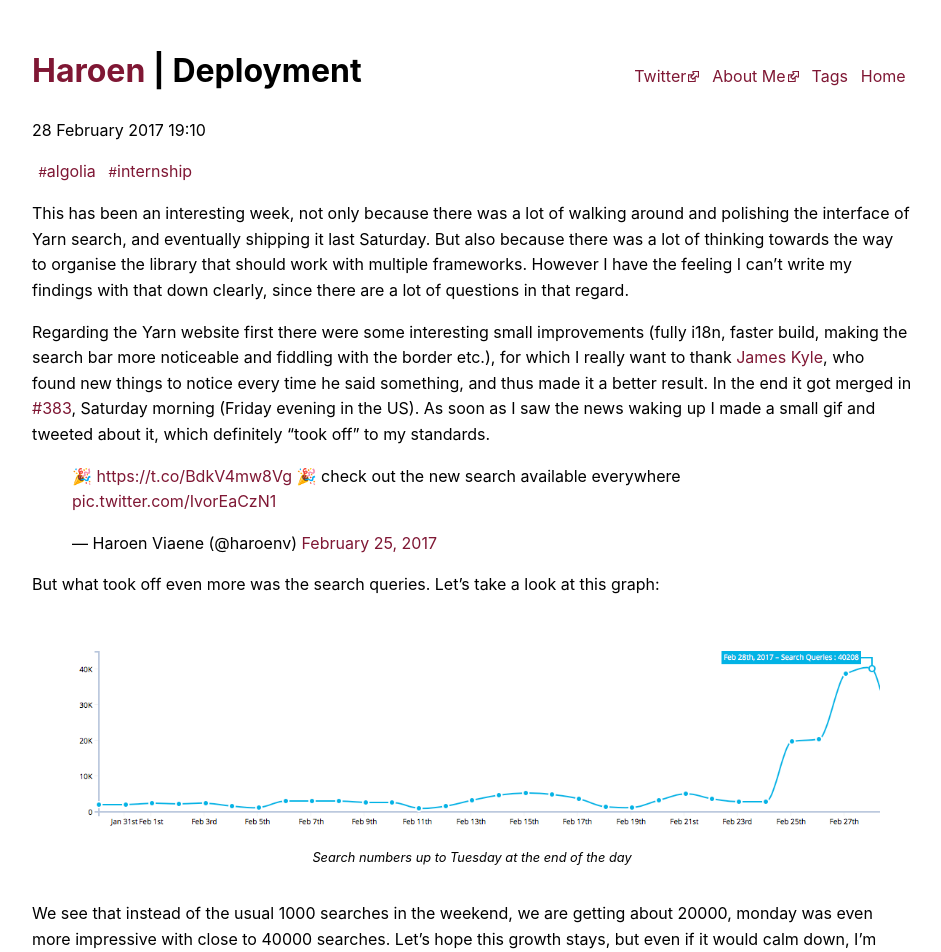
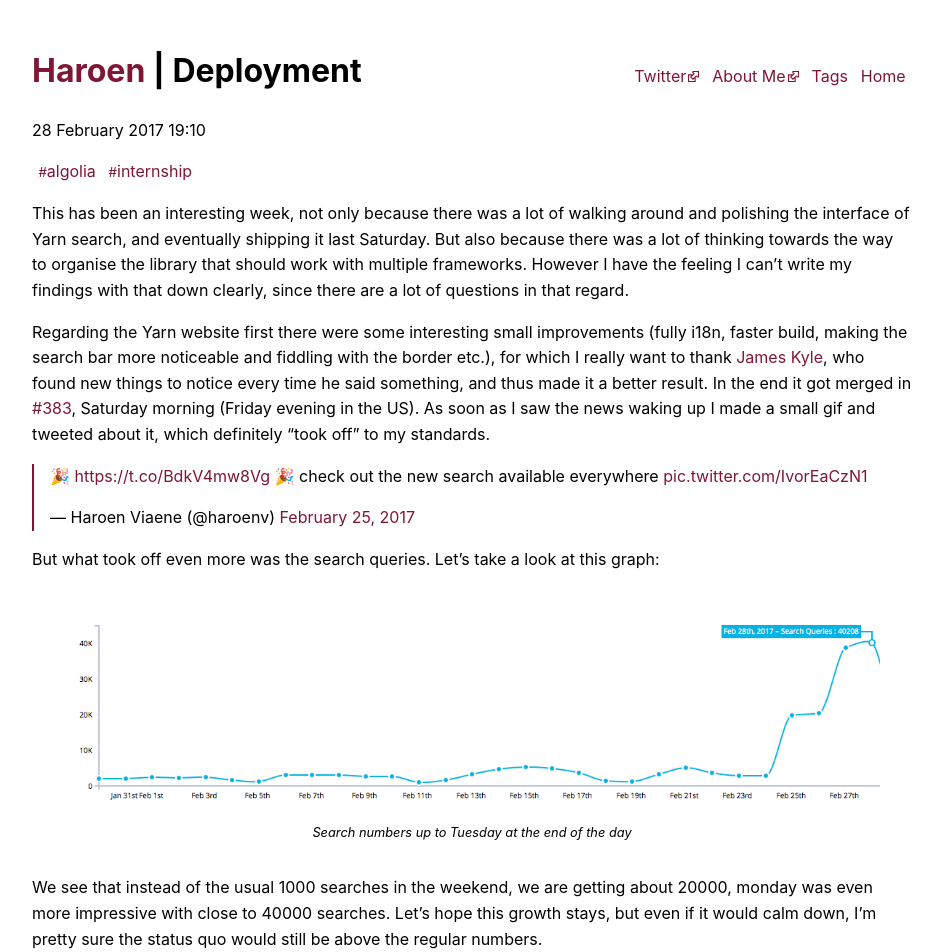
Before and after one commit to Haroenv/blog, a Jekyll site: the page built from _posts/2017-02-28-deployment.md, in a window 1280 px wide. Shown: the top 952 px of the page, without its empty margins (168-1109 px from the left). Built offline with Jekyll 4.4.1, drawn with Linux system fonts in a browser that asks for light colours; comment, search, counter and statistics services are not loaded; a style sheet for code colours, icons or effects is not loaded.

Commit message:
chore: allow attribution

```diff
--- a/_sass/layout.scss
+++ b/_sass/layout.scss
@@ -167,3 +167,13 @@
     margin: 0 0.2em;
   }
 }
+
+blockquote {
+  margin-left: 0;
+  padding-left: 1em;
+  border-left: 2px solid $accent;
+}
+
+hr {
+  border: 1px solid $accent;
+}
```
